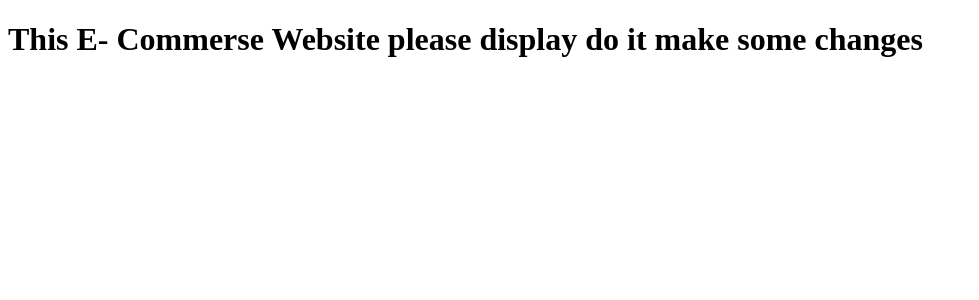
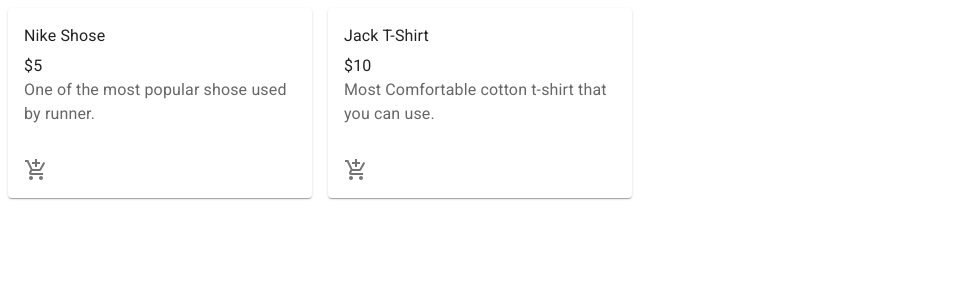
Before and after one commit to mentorvikash/E-commerse, a React (Create React App) app: page / in a window 1280 px wide. Shown: the top 300 px of the page, without its empty margins (0-979 px from the left). Built offline with nearby package versions, Linux system fonts and the light colour scheme.

Commit message:
Addded product to products and add styles.

```diff
--- a/package.json
+++ b/package.json
@@ -3,7 +3,7 @@
   "version": "0.1.0",
   "private": true,
   "dependencies": {
-    "@emotion/react": "^11.9.3",
+    "@emotion/react": "^11.10.4",
     "@emotion/styled": "^11.9.3",
     "@fontsource/roboto": "^4.5.7",
     "@mui/icons-material": "^5.8.4",
@@ -20,6 +20,7 @@
     "react-scripts": "5.0.1",
     "redux": "^4.2.0",
     "styled-components": "^5.3.5",
+    "tss-react": "^4.1.3",
     "web-vitals": "^2.1.4"
   },
   "scripts": {
--- a/src/App.js
+++ b/src/App.js
@@ -1,8 +1,10 @@
 import React from "react";
+import Products from "./components/products/Products";
+
 function App() {
   return (
     <>
-      <h1>This E- Commerse Website please display do it make some changes</h1>
+      <Products />
     </>
   )
 }
--- a/src/components/products/product/Product.js
+++ b/src/components/products/product/Product.js
@@ -1,8 +1,10 @@
 import React from 'react'
 import { Card, CardMedia, CardContent, CardActions, Typography, IconButton } from '@mui/material'
-import { ClassNames } from '@emotion/react'
+import { AddShoppingCart } from '@mui/icons-material'
+import useStyle from './style'
 
 function Product({item}) {
+  const newclass = useStyle();
   return (
     <Card className={newclass.root} >
     <CardMedia className={newclass.media} image='' title={item.name}></CardMedia>
@@ -15,7 +17,13 @@
           {item.price}
           </Typography>
         </div>
+        <Typography varient="h2" color="textSecondary">{item.describe}</Typography>
       </CardContent>
+      <CardActions disableSpacing className={newclass.cardActions} >
+      <IconButton aria-label='Add to Cart'>
+      <AddShoppingCart />
+      </IconButton>
+      </CardActions>
     </Card>
   )
 }
--- /dev/null
+++ b/src/components/products/product/style.js
@@ -0,0 +1,19 @@
+import {makeStyles} from 'tss-react/mui'
+
+export default makeStyles(() =>({
+    "root":{
+        maxWidth: '100%'
+    },
+    "media":{
+        height: '0',
+        paddingTop: '56.25%'
+    },
+    "cardActions": {
+        display: 'flex',
+        justifyContent: 'flex-end'
+    },
+    "cardContent": {
+        display: 'flex',
+        justifyContent: 'space-between'
+    }
+}))
```
Also changed, not shown: 1 other file (tests, documents, lock files or other folders).
